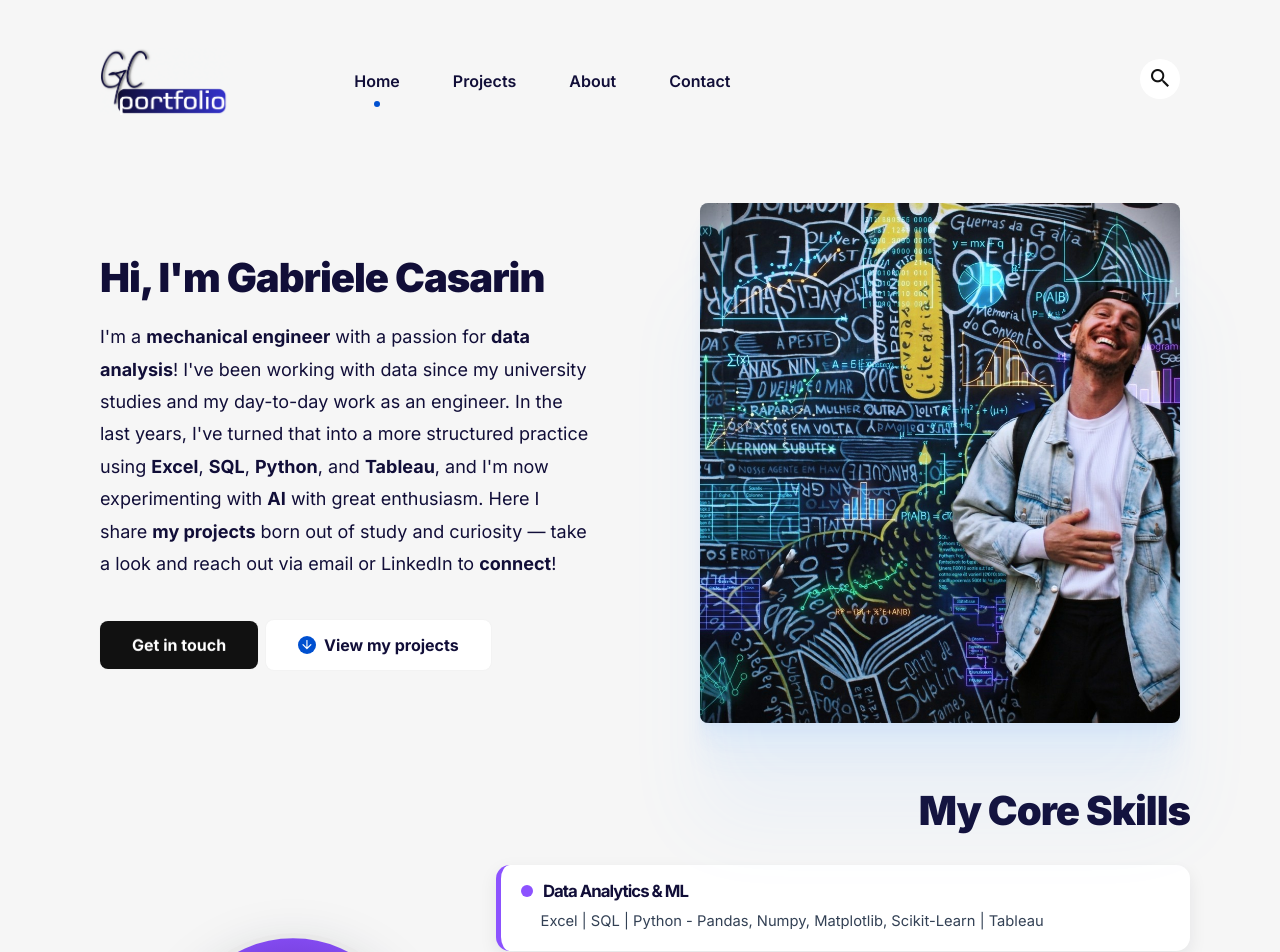
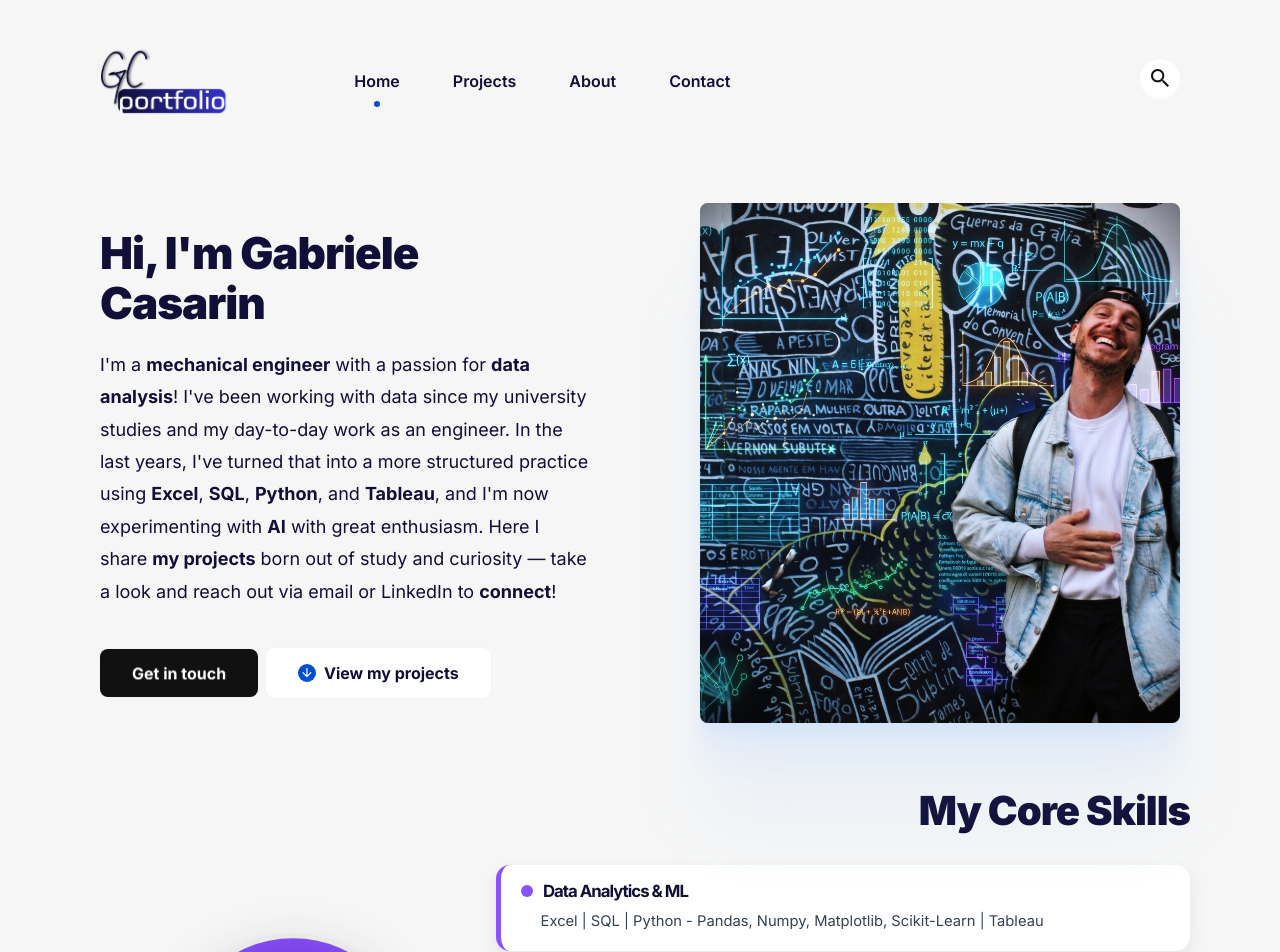
Before and after one commit to gcasarin/gcasarin.github.io, a Jekyll site: the page built from index.html, in a window 1280 px wide. Shown: the top 952 px of the page. Built offline with Jekyll 4.4.1, drawn with Linux system fonts in a browser that asks for light colours.

Commit message:
Adjust hero title sizes for desktop and mobile

```diff
--- a/assets/css/main.css
+++ b/assets/css/main.css
@@ -4327,13 +4327,13 @@ section,
 
 :root {
   /* Regolazioni separate DESKTOP */
-  --hero-title-size: 2.5rem;
+  --hero-title-size: 2.75rem;
   --projects-title-size: 2.5rem;
   --skills-title-size: 2.5rem;
   --contact-title-size: 3rem;
 
   /* Regolazioni separate MOBILE (sotto i 768px) */
-  --hero-title-size-mobile: 2rem;
+  --hero-title-size-mobile: 1.9rem;
   --projects-title-size-mobile: 1.8rem;
   --skills-title-size-mobile: 1.8rem;
   --contact-title-size-mobile: 2.25rem;
```
